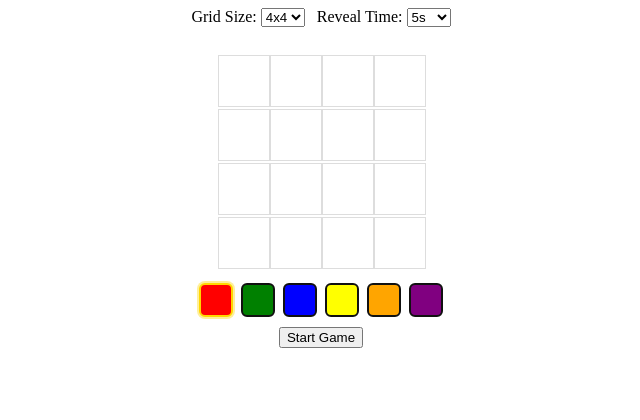
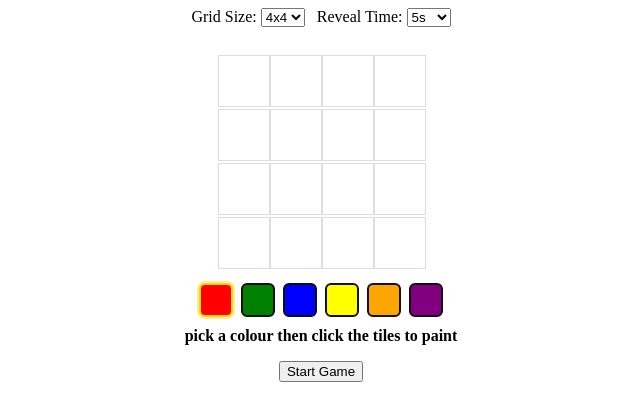
Before and after one commit to Gameringly/Milestone-project-2, a plain HTML site: page index.html in a window 1280 px wide. Shown: the whole page, without its empty margins (319-959 px from the left). Drawn offline with Linux system fonts and the light colour scheme.

Commit message:
add instruction text under palette

```diff
--- a/assets/css/style.css
+++ b/assets/css/style.css
@@ -65,7 +65,7 @@ button {
     font-weight: bold;
 }
 
-#result {
+#result, p {
     display: flex;
     justify-content: center;
     font-weight: bold;
--- a/index.html
+++ b/index.html
@@ -43,7 +43,7 @@
         <input type="radio" name="color" id="orange" value="orange"><label class="swatch" style="background:orange" for="orange"></label>
         <input type="radio" name="color" id="purple" value="purple"><label class="swatch" style="background:purple" for="purple"></label>
     </div>
-
+    <p>pick a colour then click the tiles to paint </p>
     <button id="mainBtn">Start Game</button>
 
     <div id="result"></div>
```
